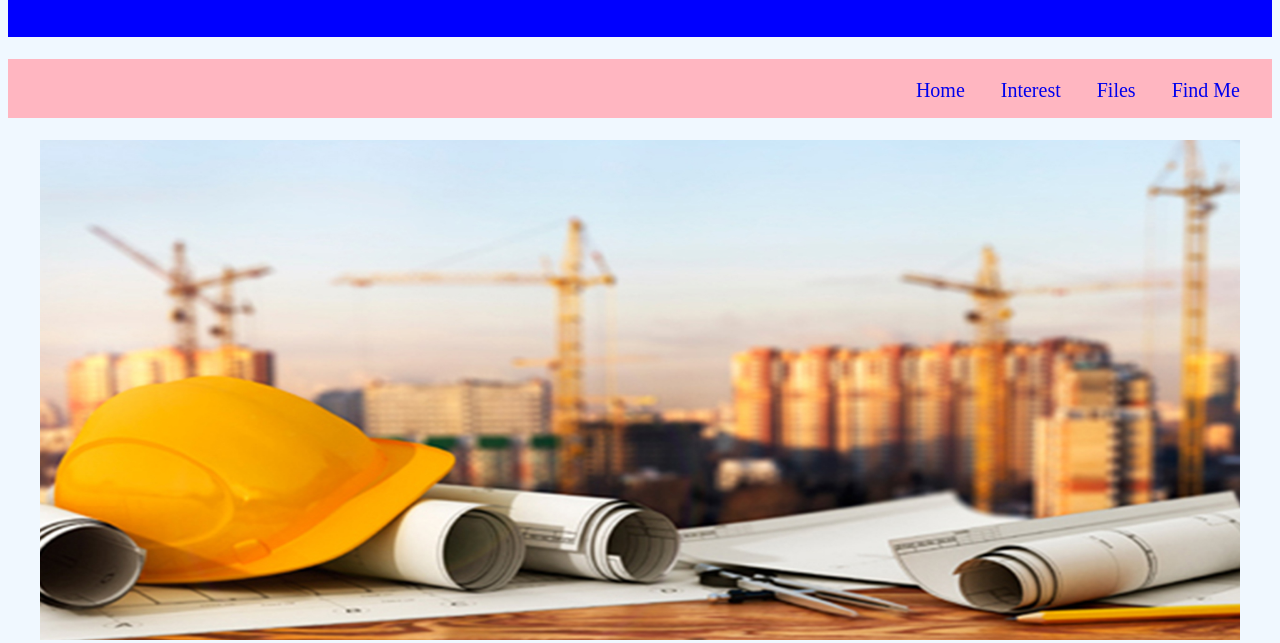
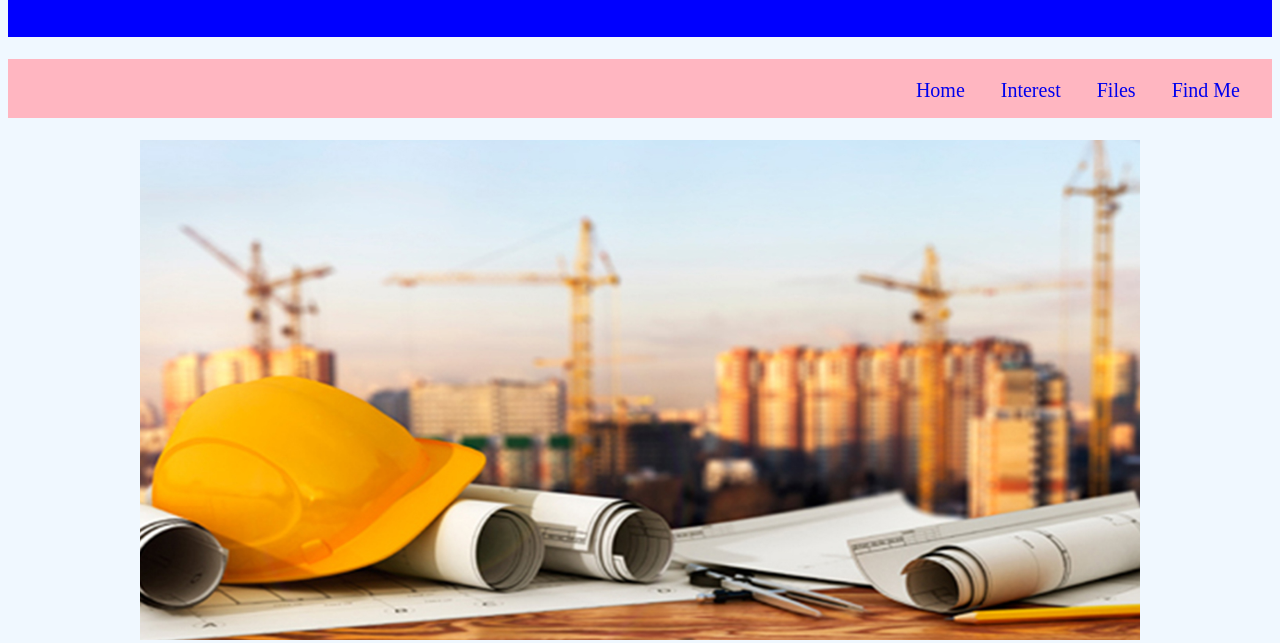
Before and after one commit to harich726/my-website, a plain HTML site: page index.html in a window 1280 px wide. Shown: the part 157-800 px from the top of the page. Drawn offline with Linux system fonts and the light colour scheme.

Commit message:
Update index.html

```diff
--- a/index.html
+++ b/index.html
@@ -15,7 +15,7 @@
 <a href="files.html">Files</a>
 <a href="contact.html">Find Me</a>
 </nav>
-<h5><img src="bgi.jpg" height="500" width="1200" ></h5>
+<h5><img src="bgi.jpg" height="500" width="1000" ></h5>
 
 <section>
 	<div class="row">
```
